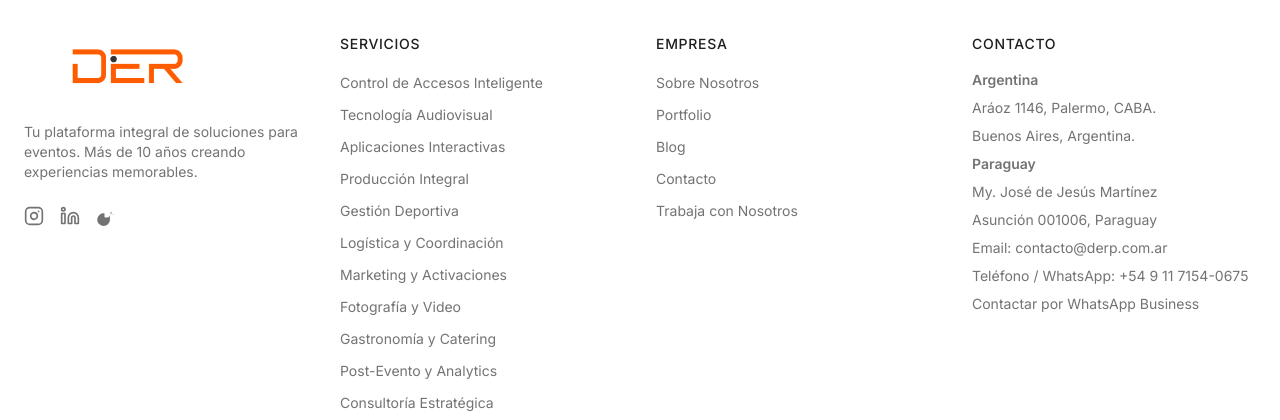
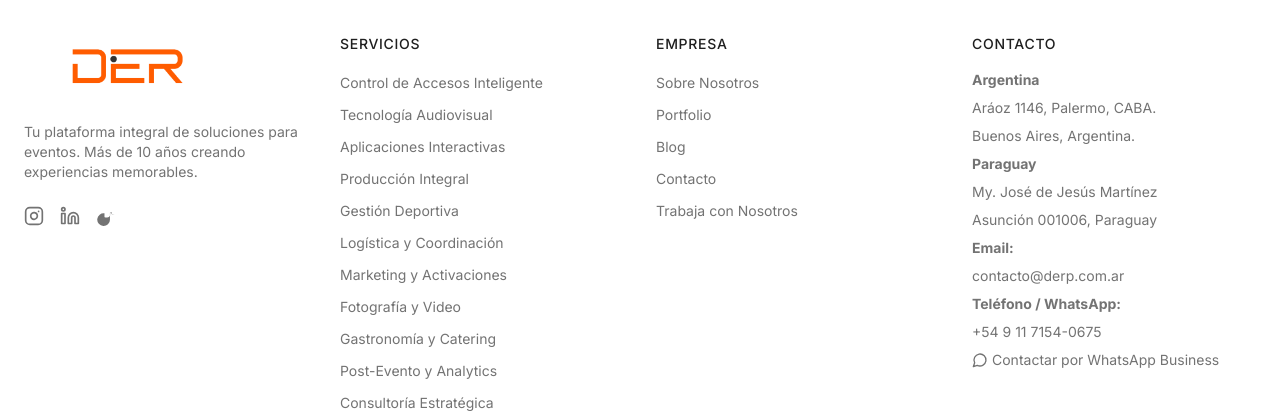
Before and after one commit to ridaofranco/somosder, a Next.js app: page / in a window 1280 px wide. Shown: the part 8128-8548 px from the top of the page. Built offline with nearby package versions, Linux system fonts and the light colour scheme.

Commit message:
[dyad] Ajustado el formato de la sección de contacto en el footer - wrote 1 file(s)

```diff
--- a/components/ui/footer.tsx
+++ b/components/ui/footer.tsx
@@ -3,6 +3,7 @@ import Image from "next/image"
 import { Facebook, Instagram, Linkedin, Twitter } from "lucide-react"
 import { searchIndex } from "@/lib/search-index" // Importar el índice de búsqueda para obtener los servicios
 import { TikTok } from "./tiktok" // Importar el nuevo componente de icono de TikTok
+import { MessageCircle } from "lucide-react" // Importar el icono de WhatsApp
 
 export default function Footer() {
   // Filtrar los servicios del searchIndex
@@ -87,20 +88,24 @@ export default function Footer() {
           <div>
             <h3 className="font-medium mb-4 uppercase text-sm tracking-wider">Contacto</h3>
             <ul className="space-y-2">
-              <li className="text-muted-foreground text-sm font-semibold">Argentina</li>
+              <li className="text-muted-foreground text-sm font-bold">Argentina</li>
               <li className="text-muted-foreground text-sm">Aráoz 1146, Palermo, CABA.</li>
               <li className="text-muted-foreground text-sm mb-2">Buenos Aires, Argentina.</li>
-              <li className="text-muted-foreground text-sm font-semibold">Paraguay</li>
+              <li className="text-muted-foreground text-sm font-bold">Paraguay</li>
               <li className="text-muted-foreground text-sm">My. José de Jesús Martínez</li>
               <li className="text-muted-foreground text-sm mb-2">Asunción 001006, Paraguay</li>
+              <li className="text-muted-foreground text-sm font-bold">Email:</li>
               <li className="text-muted-foreground text-sm">
-                Email: <a href="mailto:contacto@derp.com.ar" className="hover:text-primary">contacto@derp.com.ar</a>
+                <a href="mailto:contacto@derp.com.ar" className="hover:text-primary">contacto@derp.com.ar</a>
               </li>
+              <li className="text-muted-foreground text-sm font-bold mt-2">Teléfono / WhatsApp:</li>
               <li className="text-muted-foreground text-sm">
-                Teléfono / WhatsApp: <a href="https://wa.me/5491171540675" target="_blank" rel="noopener noreferrer" className="hover:text-primary">+54 9 11 7154-0675</a>
+                <a href="https://wa.me/5491171540675" target="_blank" rel="noopener noreferrer" className="hover:text-primary">+54 9 11 7154-0675</a>
               </li>
-              <li className="text-muted-foreground text-sm">
-                <a href="https://wa.me/5491171540675" target="_blank" rel="noopener noreferrer" className="hover:text-primary">Contactar por WhatsApp Business</a>
+              <li className="text-muted-foreground text-sm mt-2">
+                <a href="https://wa.me/5491171540675" target="_blank" rel="noopener noreferrer" className="hover:text-primary flex items-center gap-1">
+                  <MessageCircle className="h-4 w-4" /> Contactar por WhatsApp Business
+                </a>
               </li>
             </ul>
           </div>
```
